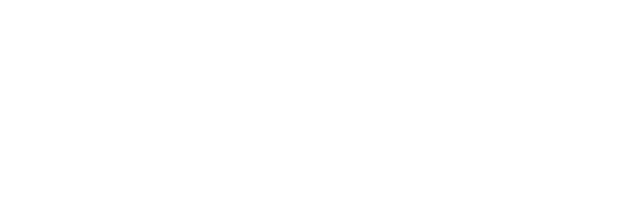
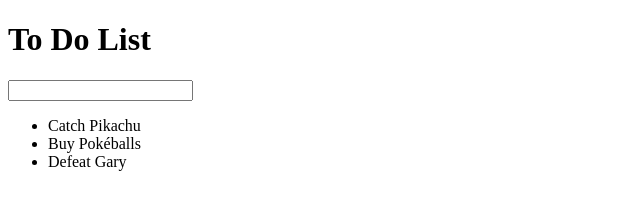
Before and after one commit to Achlaw/js_to_do_list, a plain HTML site: page index.html in a window 1280 px wide. Shown: the whole page, without its empty margins (0-640 px from the left). Drawn offline with Linux system fonts and the light colour scheme.

Commit message:
Update index.html with content

```diff
--- a/index.html
+++ b/index.html
@@ -6,5 +6,17 @@
 </head>
 <body>
 
+<div id="container">
+  <h1>To Do List</h1>
+  <input type="text">
+
+  <ul>
+    <li>Catch Pikachu</li>
+    <li>Buy Pokéballs</li>
+    <li>Defeat Gary</li>
+  </ul>
+
+</div>
+
 </body>
 </html>
```
